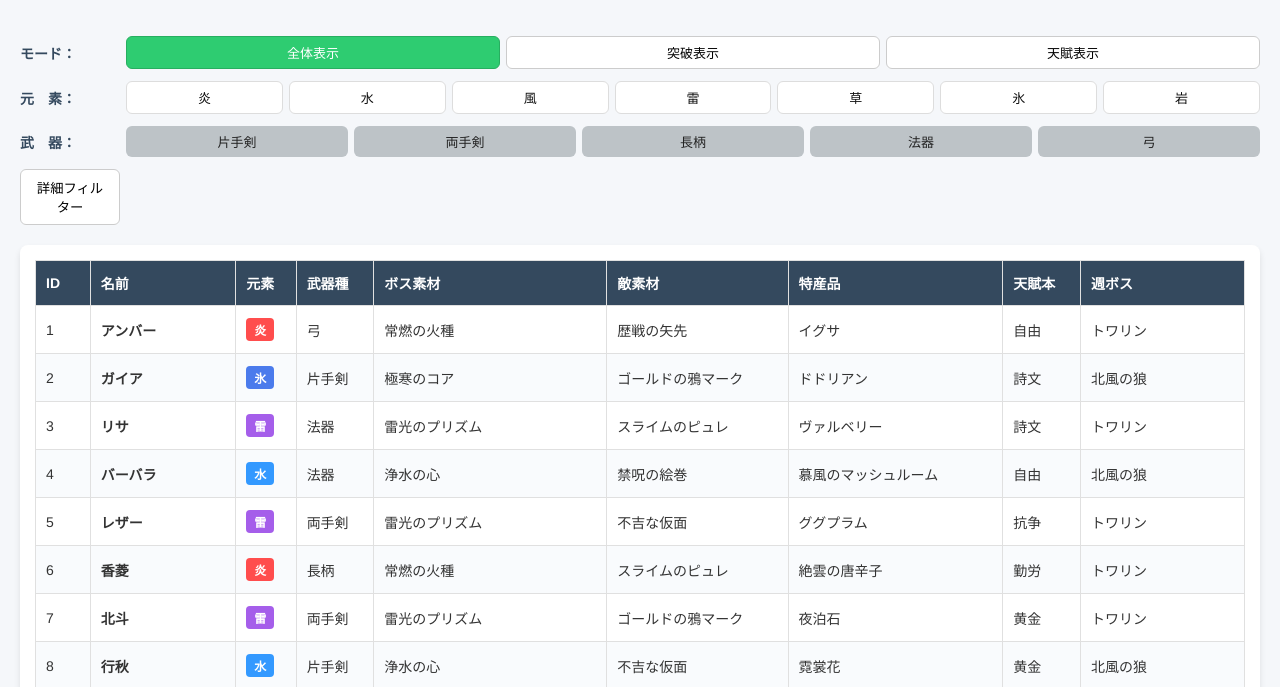
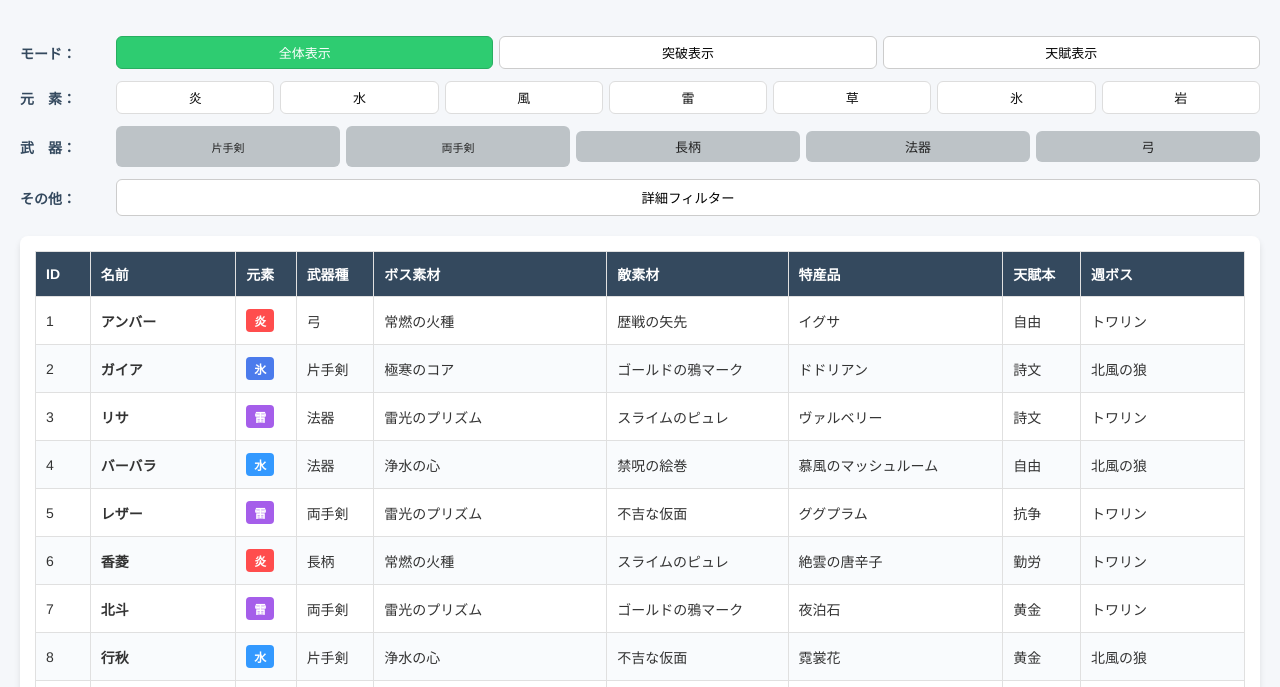
Before and after one commit to hhatsushiba/genshin_db, a plain HTML site: page index.html in a window 1280 px wide. Shown: the part 107-794 px from the top of the page. Drawn offline with Linux system fonts and the light colour scheme.

Commit message:
change design

```diff
--- a/index.html
+++ b/index.html
@@ -30,7 +30,8 @@
                         <div class="filter-label">武　器：</div>
                         <div id="weapon-filters" class="filter-buttons"></div>
                     </div>
-                    <div class="filter-group">
+                    <div class="filter-group filter-other">
+                        <div class="filter-label">その他：</div>
                         <button id="advanced-filter-btn" class="filter-advanced">詳細フィルター</button>
                     </div>
                 </div>
--- a/script.js
+++ b/script.js
@@ -84,6 +84,10 @@ function initializeFilters(data) {
         btn.dataset.type = "weapon";
         btn.dataset.value = String(weapon.WeaponTypeID);
         btn.textContent = weapon.name;
+        // 小さいフォントにする武器名を判定してクラスを追加（片手剣／両手剣）
+        if (weapon.name === '片手剣' || weapon.name === '両手剣') {
+            btn.classList.add('weapon-small-font');
+        }
         btn.addEventListener("click", () => {
             const val = btn.dataset.value;
             const idx = selectedFilters.weapons.indexOf(val);
--- a/style.css
+++ b/style.css
@@ -37,7 +37,7 @@
 
 .filter-group {
     display: grid;
-    grid-template-columns: 100px 1fr; /* ラベル列を固定、右側を伸張（さらに10px縮小） */
+    grid-template-columns: 90px 1fr; /* ラベル列を固定、右側を伸張（10px戻し） */
     align-items: center;
     gap: 6px; /* ラベルとボタンの間隔を狭める */
     width: 100%;
@@ -107,6 +107,16 @@
 .filter-toggle.active {
     background-color: #3498db; /* 選択時は色付き */
     color: #fff;
+}
+
+/* 片手剣／両手剣のみ小さめのフォントにする */
+.filter-toggle.weapon-small-font {
+    font-size: 11px;
+    box-sizing: border-box;
+    height: 41px; /* 他の武器種と同じ高さに固定 */
+    display: inline-flex;
+    align-items: center;
+    justify-content: center;
 }
 
 /* 元素ボタンに元素固有色を反映させたい場合の補助クラス */
@@ -292,7 +302,27 @@
     cursor: pointer;
 }
 
+/* 詳細フィルターをボタン領域いっぱいに広げる */
+.filter-group > .filter-advanced {
+    grid-column: 2 / 3;
+    justify-self: stretch;
+    width: 100%;
+}
+
+/* `詳細フィルター` ボタンを `その他：` ラベルの左側に配置する */
+.filter-group.filter-other > .filter-label {
+    grid-column: 1 / 2; /* ラベルを左側に配置 */
+    text-align: left;
+    padding-right: 4px;
+}
+.filter-group.filter-other > .filter-advanced {
+    grid-column: 2 / 3; /* 右側のカラムに配置 */
+    justify-self: stretch;
+    width: 100%;
+}
+
 /* 表示モードによる列の表示切替 */
+.table-container.mode-break th:nth-child(1), .table-container.mode-break td:nth-child(1),
 .table-container.mode-break th:nth-child(3), .table-container.mode-break td:nth-child(3),
 .table-container.mode-break th:nth-child(4), .table-container.mode-break td:nth-child(4),
 .table-container.mode-break th:nth-child(8), .table-container.mode-break td:nth-child(8),
@@ -300,6 +330,7 @@
     display: none;
 }
 
+.table-container.mode-talent th:nth-child(1), .table-container.mode-talent td:nth-child(1),
 .table-container.mode-talent th:nth-child(3), .table-container.mode-talent td:nth-child(3),
 .table-container.mode-talent th:nth-child(4), .table-container.mode-talent td:nth-child(4),
 .table-container.mode-talent th:nth-child(5), .table-container.mode-talent td:nth-child(5) {
@@ -470,7 +501,7 @@ footer .copyright {
 
 /* 小画面でラベル列を狭める */
 @media (max-width: 600px) {
-    .filter-group { grid-template-columns: 60px 1fr; }
+    .filter-group { grid-template-columns: 50px 1fr; }
     .filter-label { font-size: 13px; }
 }
 
@@ -495,4 +526,5 @@ footer .copyright {
 
     /* ボタン類を押しやすく */
     .mode-btn, .filter-toggle, .filter-advanced { padding: 10px; font-size: 15px; }
+    .filter-toggle.weapon-small-font { font-size: 11px; }
 }
```
